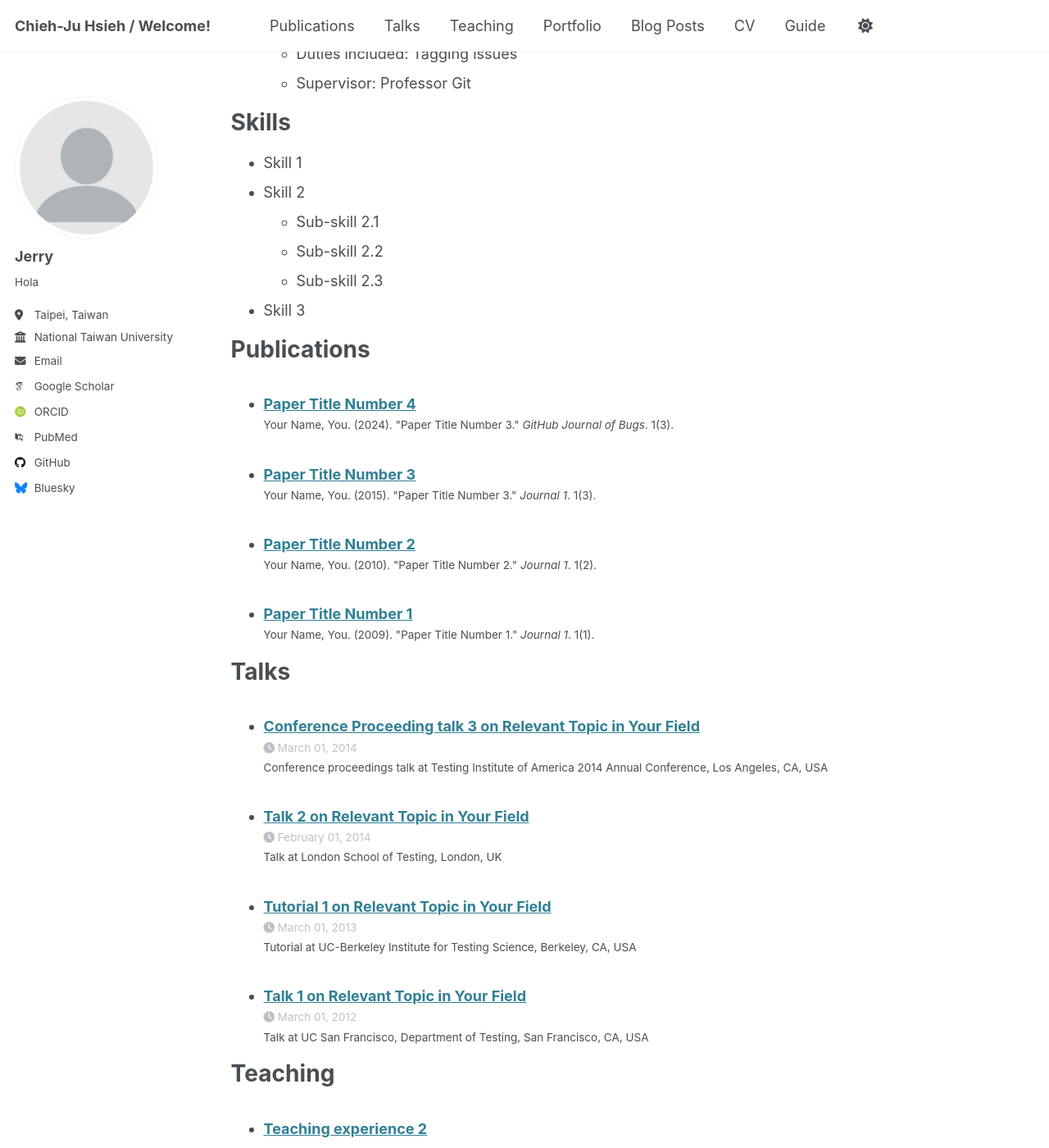
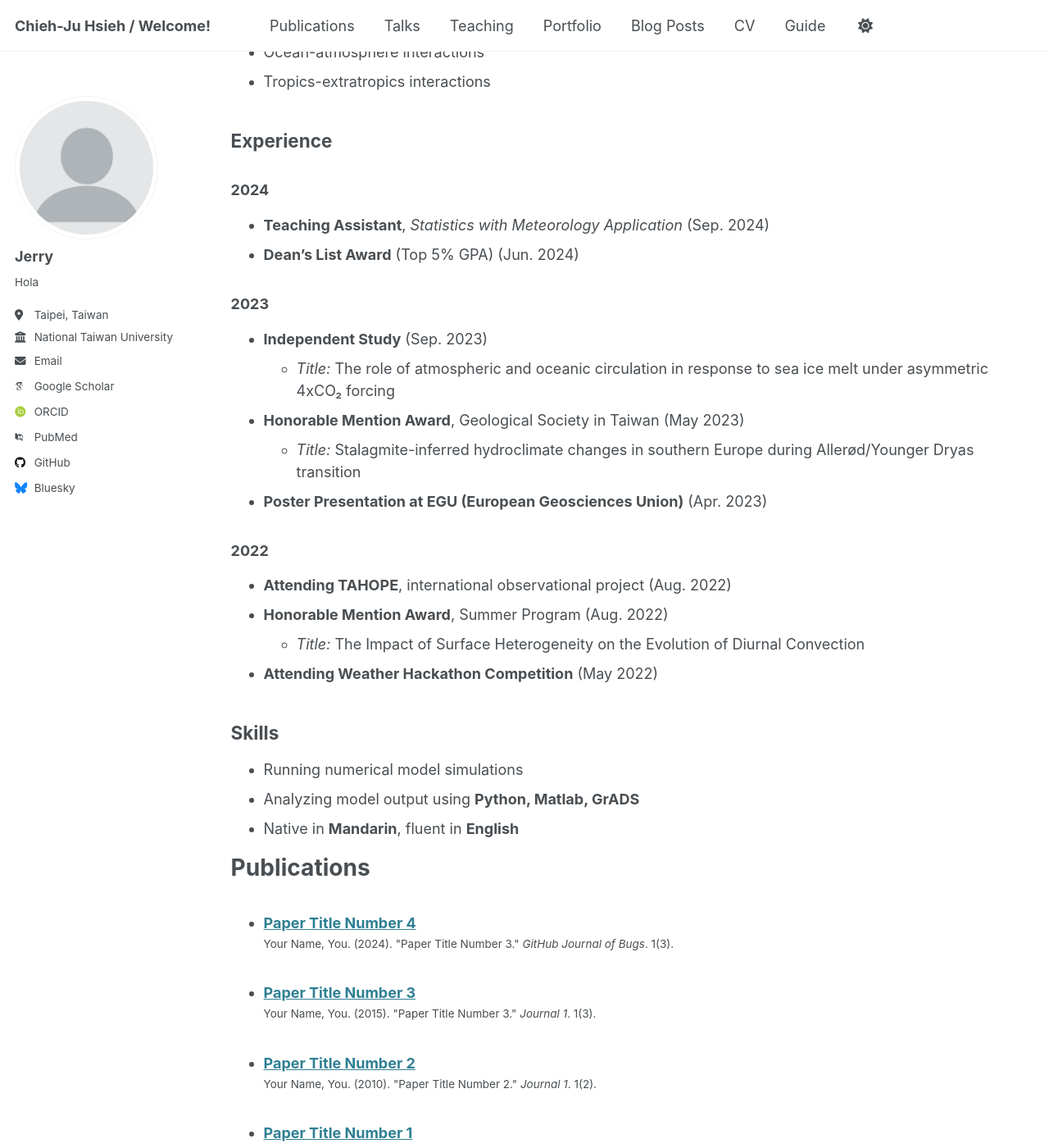
Before and after one commit to CJ-Hsieh/CJ-Hsieh.github.io, a Jekyll site: the page built from _pages/cv.md, in a window 1280 px wide and 1400 px high, scrolled down 670 px. Shown: the whole window at 82% size. Built offline with Jekyll 4.4.1, drawn with Linux system fonts in a browser that asks for light colours; some web fonts are replaced; some of the changed text lies outside the part shown.

Commit message:
Update cv.md

```diff
--- a/_pages/cv.md
+++ b/_pages/cv.md
@@ -9,56 +9,52 @@ redirect_from:
 
 {% include base_path %}
 
-Education
+# Chieh-Ju Hsieh
+Department of Atmospheric Sciences, National Taiwan University, Taipei, Taiwan
+Email: jerry16787@gmail.com
+
+## Education
 ======
-* Ph.D in Version Control Theory, GitHub University, 2018 (expected)
-* M.S. in Jekyll, GitHub University, 2014
-* B.S. in GitHub, GitHub University, 2012
+- **M.S. in Atmospheric Sciences** (in progress)
+  - *National Taiwan University*
+  - Advisor: Prof. Yen-Ting Hwang
+- **B.S. in Atmospheric Sciences**
+  - *National Taiwan University*
+  - Overall GPA: **3.81/4.30**
 
-Work experience
-======
-* Spring 2024: Academic Pages Collaborator
-  * GitHub University
-  * Duties includes: Updates and improvements to template
-  * Supervisor: The Users
+## Research Interests
+- Tropical decadal variability
+- Ocean-atmosphere interactions
+- Tropics-extratropics interactions
 
-* Fall 2015: Research Assistant
-  * GitHub University
-  * Duties included: Merging pull requests
-  * Supervisor: Professor Hub
 
-* Summer 2015: Research Assistant
-  * GitHub University
-  * Duties included: Tagging issues
-  * Supervisor: Professor Git
+## Experience
 
-Skills
-======
-* Skill 1
-* Skill 2
-  * Sub-skill 2.1
-  * Sub-skill 2.2
-  * Sub-skill 2.3
-* Skill 3
+### 2024
+- **Teaching Assistant**, *Statistics with Meteorology Application* (Sep. 2024)
+- **Dean’s List Award** (Top 5% GPA) (Jun. 2024)
+
+### 2023
+- **Independent Study** (Sep. 2023)
+  - *Title:* The role of atmospheric and oceanic circulation in response to sea ice melt under asymmetric 4xCO₂ forcing
+- **Honorable Mention Award**, Geological Society in Taiwan (May 2023)
+  - *Title:* Stalagmite-inferred hydroclimate changes in southern Europe during Allerød/Younger Dryas transition
+- **Poster Presentation at EGU (European Geosciences Union)** (Apr. 2023)
+
+### 2022
+- **Attending TAHOPE**, international observational project (Aug. 2022)
+- **Honorable Mention Award**, Summer Program (Aug. 2022)
+  - *Title:* The Impact of Surface Heterogeneity on the Evolution of Diurnal Convection
+- **Attending Weather Hackathon Competition** (May 2022)
+
+## Skills
+- Running numerical model simulations
+- Analyzing model output using **Python, Matlab, GrADS**
+- Native in **Mandarin**, fluent in **English**
+
 
 Publications
 ======
   <ul>{% for post in site.publications reversed %}
     {% include archive-single-cv.html %}
   {% endfor %}</ul>
-
-Talks
-======
-  <ul>{% for post in site.talks reversed %}
-    {% include archive-single-talk-cv.html  %}
-  {% endfor %}</ul>
-
-Teaching
-======
-  <ul>{% for post in site.teaching reversed %}
-    {% include archive-single-cv.html %}
-  {% endfor %}</ul>
-
-Service and leadership
-======
-* Currently signed in to 43 different slack teams
```
